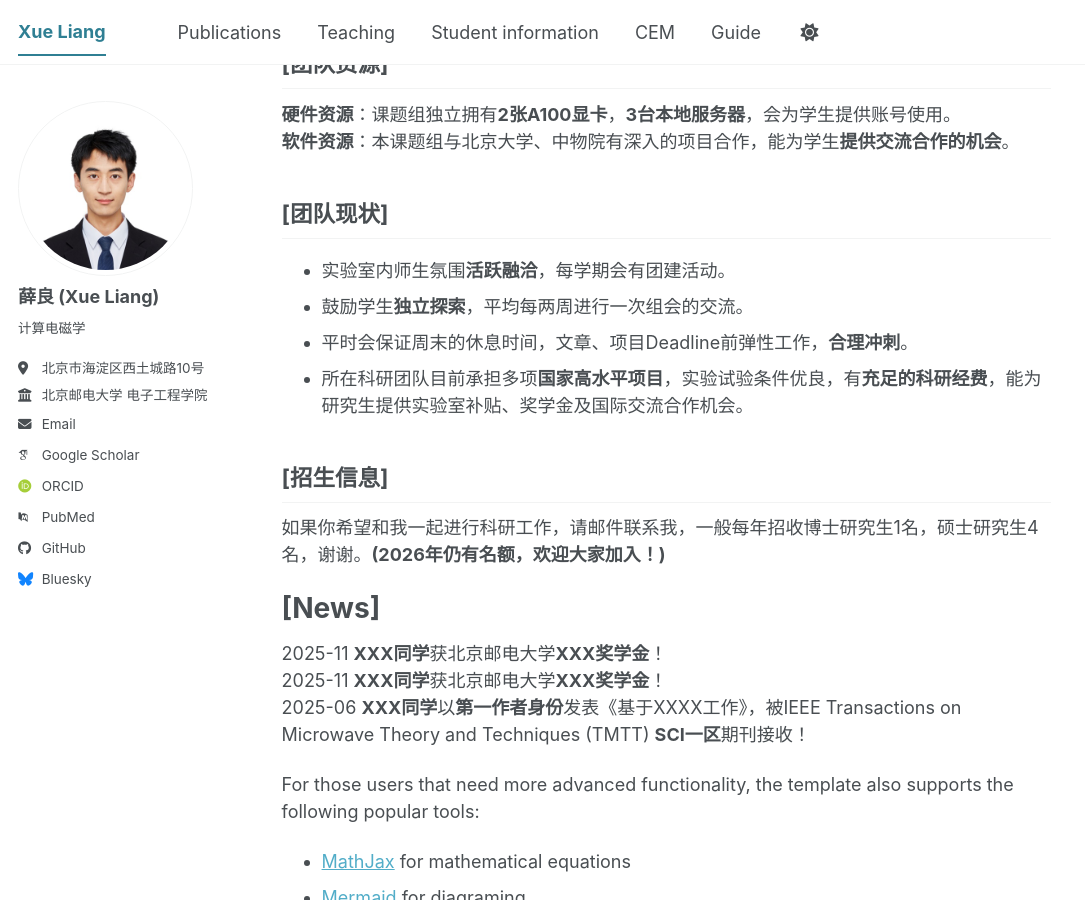
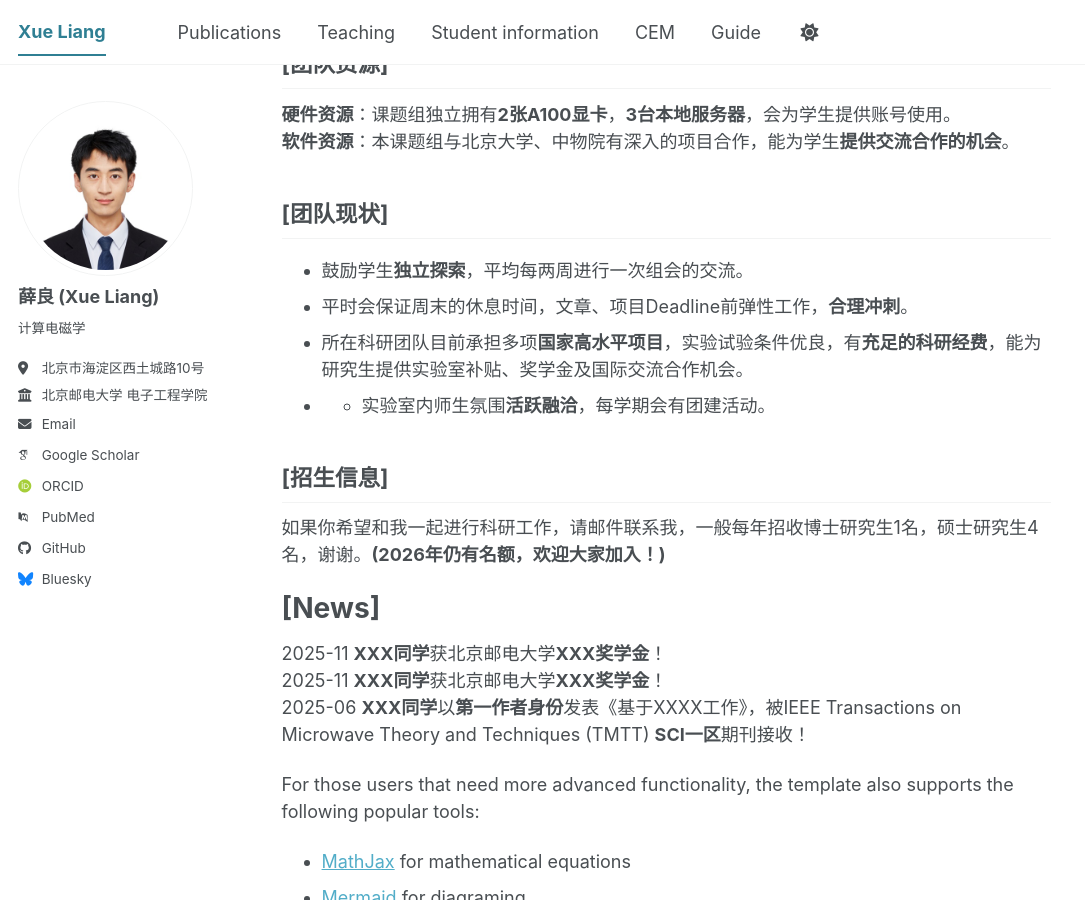
Before and after one commit to TsingHuaGo/xueliang.github.io, a Jekyll site: the page built from _pages/about.md, in a window 1280 px wide and 900 px high, scrolled down 464 px. Shown: the whole window, without its empty margins (0-1085 px from the left). Built offline with Jekyll 4.4.1, drawn with Linux system fonts in a browser that asks for light colours; some web fonts are replaced; a script bundle is joined from its source files by our own code; library files that are not in the unit come from our copies.

```diff
--- a/_pages/about.md
+++ b/_pages/about.md
@@ -27,10 +27,10 @@ redirect_from:
 
 [团队现状]
 ------
-- 实验室内师生氛围**活跃融洽**，每学期会有团建活动。
 - 鼓励学生**独立探索**，平均每两周进行一次组会的交流。
 - 平时会保证周末的休息时间，文章、项目Deadline前弹性工作，**合理冲刺**。
 - 所在科研团队目前承担多项**国家高水平项目**，实验试验条件优良，有**充足的科研经费**，能为研究生提供实验室补贴、奖学金及国际交流合作机会。
+- - 实验室内师生氛围**活跃融洽**，每学期会有团建活动。
 
 
 [招生信息]
```
